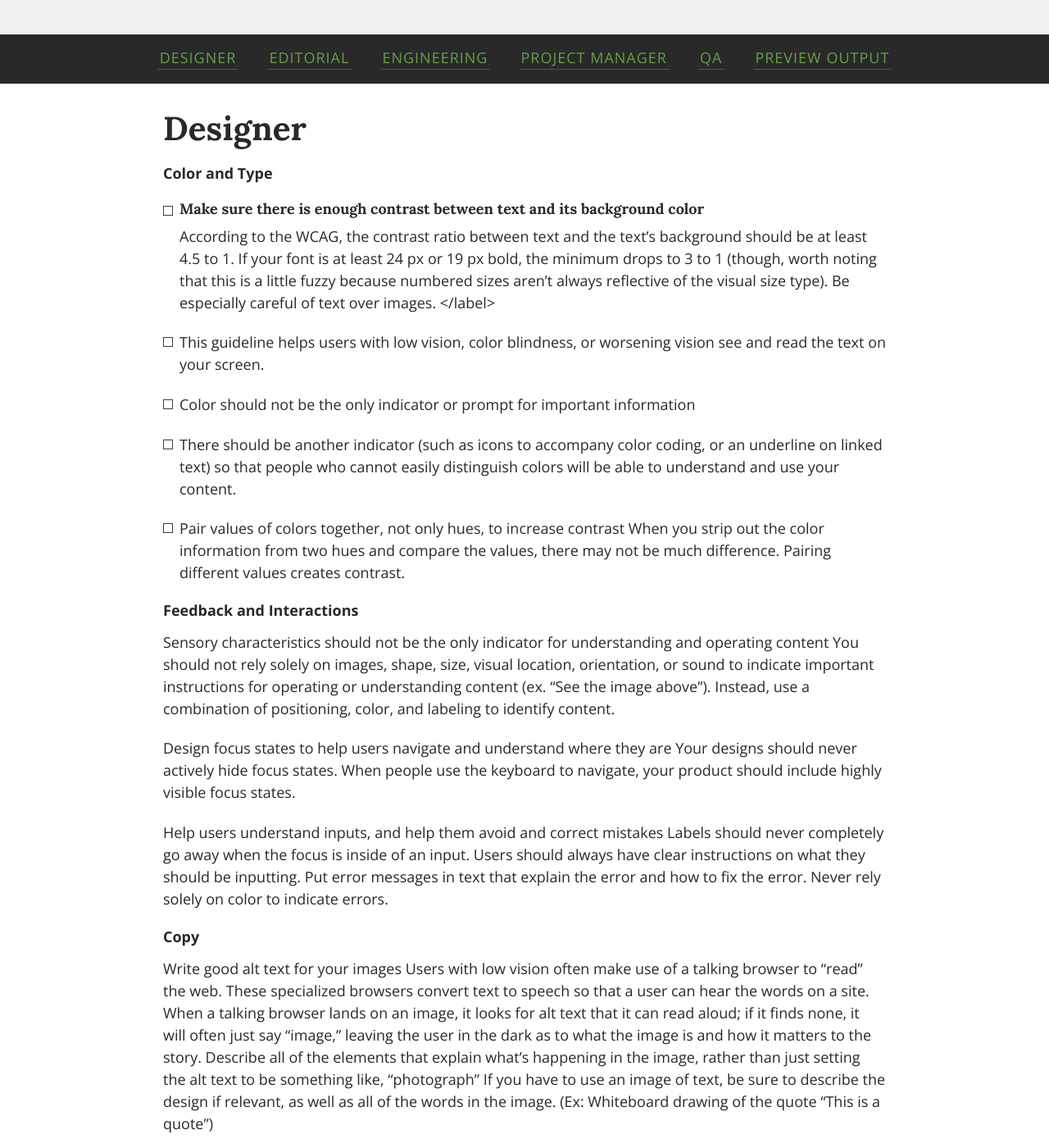
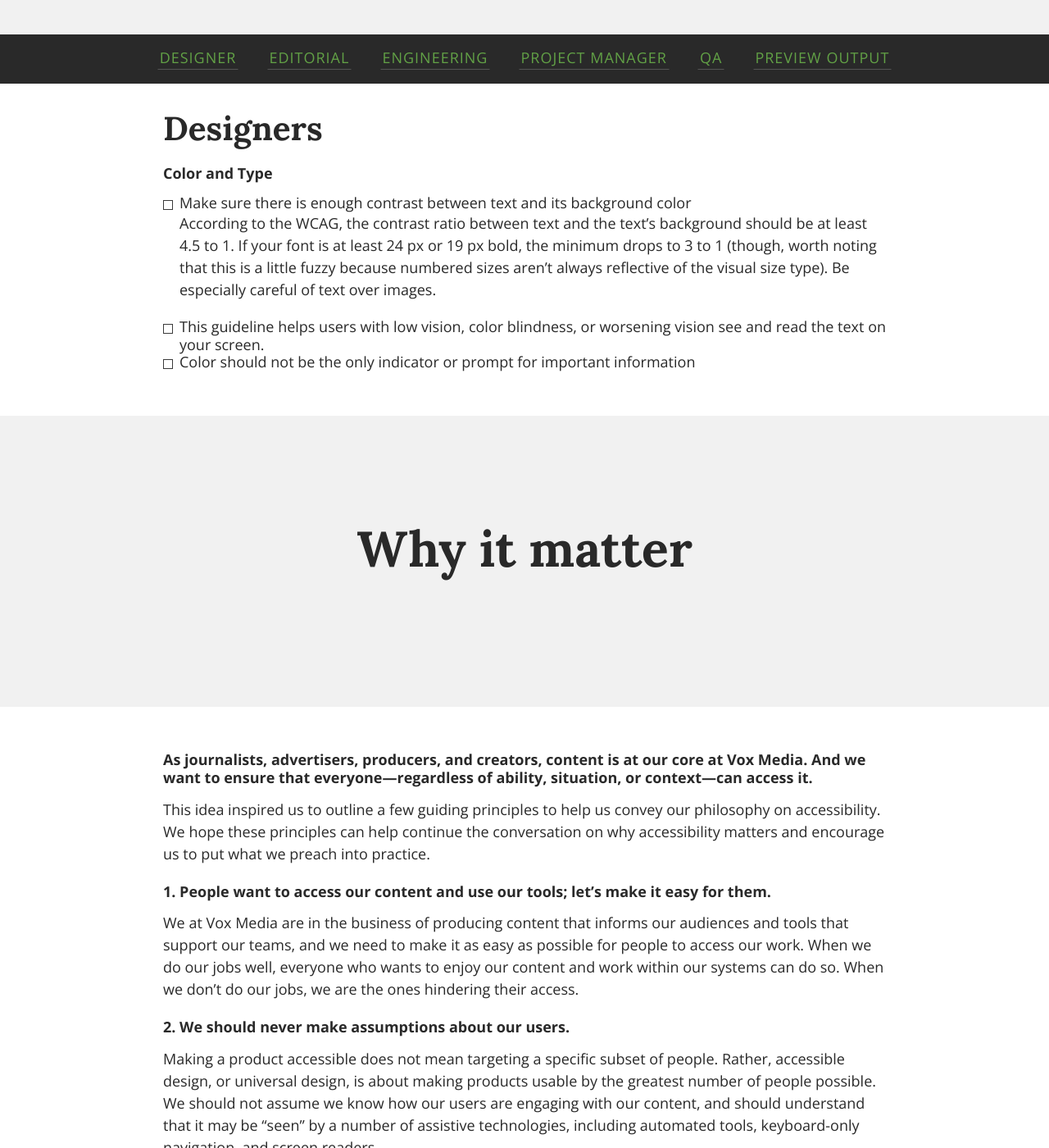
Before and after one commit to voxmedia/accessibility, a Jekyll site: the page built from index.html, in a window 1280 px wide and 1400 px high, scrolled down 313 px. Shown: the whole window at 82% size. Built offline with Jekyll 4.4.1, drawn with Linux system fonts in a browser that asks for light colours; some of the changed text lies outside the part shown.

Commit message:
adding designer.html

```diff
--- /dev/null
+++ b/_includes/designer.html
@@ -0,0 +1,31 @@
+<div class="l-segment" id="designer">
+
+  <h2>Designers</h2>
+
+  <h3>Color and Type</h3>
+
+  <ul>
+    <li>
+      <label>
+      <input type="checkbox"><b></b>
+        Make sure there is enough contrast between text and its background color
+      </label>
+
+      <p>According to the WCAG, the contrast ratio between text and the text’s background should be at least 4.5 to 1. If your font is at least 24 px or 19 px bold, the minimum drops to 3 to 1 (though, worth noting that this is a little fuzzy because numbered sizes aren’t always reflective of the visual size type). Be especially careful of text over images.</p>
+    </li>
+
+    <li>
+      <label>
+        <input type="checkbox"><b></b>
+        This guideline helps users with low vision, color blindness, or worsening vision see and read the text on your screen.
+      </label>
+    </li>
+
+    <li>
+      <label>
+        <input type="checkbox"><b></b>
+        Color should not be the only indicator or prompt for important information
+      </label>
+    </li>
+  </ul>
+</div>
--- a/_posts/2016-07-15-designer.markdown
+++ b/_posts/2016-07-15-designer.markdown
@@ -8,11 +8,11 @@
 ### Color and Type
 - <label>
     <input type="checkbox"><b></b>
-
     <h6>Make sure there is enough contrast between text and its background color</h6>
+  </label>
 
     According to the WCAG, the contrast ratio between text and the text’s background should be at least 4.5 to 1. If your font is at least 24 px or 19 px bold, the minimum drops to 3 to 1 (though, worth noting that this is a little fuzzy because numbered sizes aren’t always reflective of the visual size type). Be especially careful of text over images.
-  </label>
+
 
 - <label>
     <input type="checkbox"><b></b>This guideline helps users with low vision, color blindness, or worsening vision see and read the text on your screen.
--- a/index.html
+++ b/index.html
@@ -17,14 +17,7 @@
 </nav>
 
 <section class="l-wrapper c-guidelines">
-  {% for post in site.categories.docs %}
-    <section class="l-segment" id="{{ post.title }}">
-      <h2>{{ post.title }}</h2>
-      <div>
-        {{ post.content }}
-      </div>
-    </section>
-  {% endfor %}
+  {% include designer.html %}
 </section>
 
 <header class="c-header">
```
